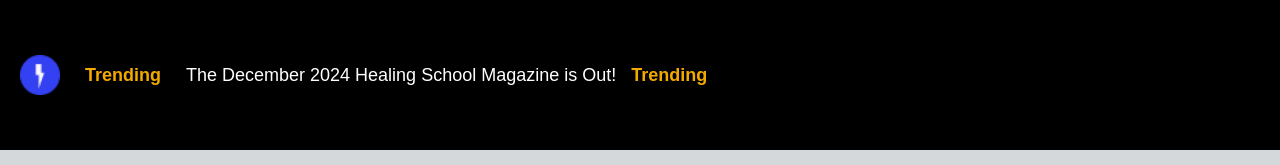
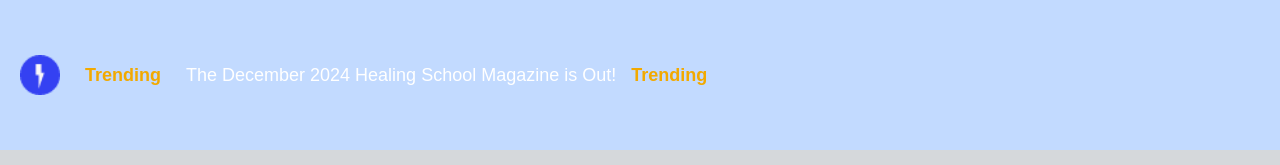
Before and after one commit to Itsam93/httn, a plain HTML site: page index.html in a window 1280 px wide. Shown: the top 165 px of the page. Drawn offline with Linux system fonts and the light colour scheme.

Commit message:
Change header background color

```diff
--- a/style.css
+++ b/style.css
@@ -11,7 +11,7 @@ body {
 
 /* ========== TOP HEADER  ========== */
 .first-header {
-  background-color: black;
+  background-color: #0d6efd40;
   color: white;
   display: flex;
   align-items: center;
```
